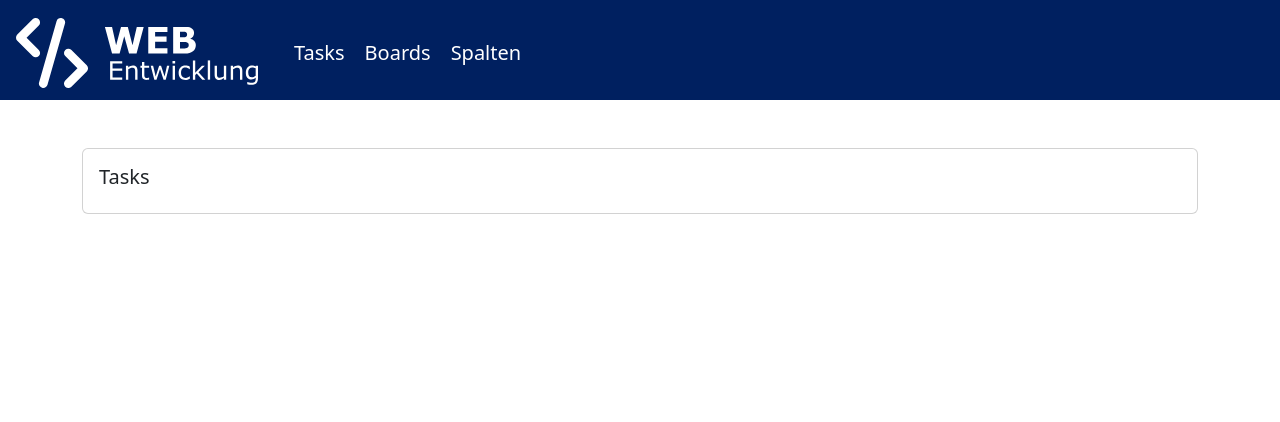
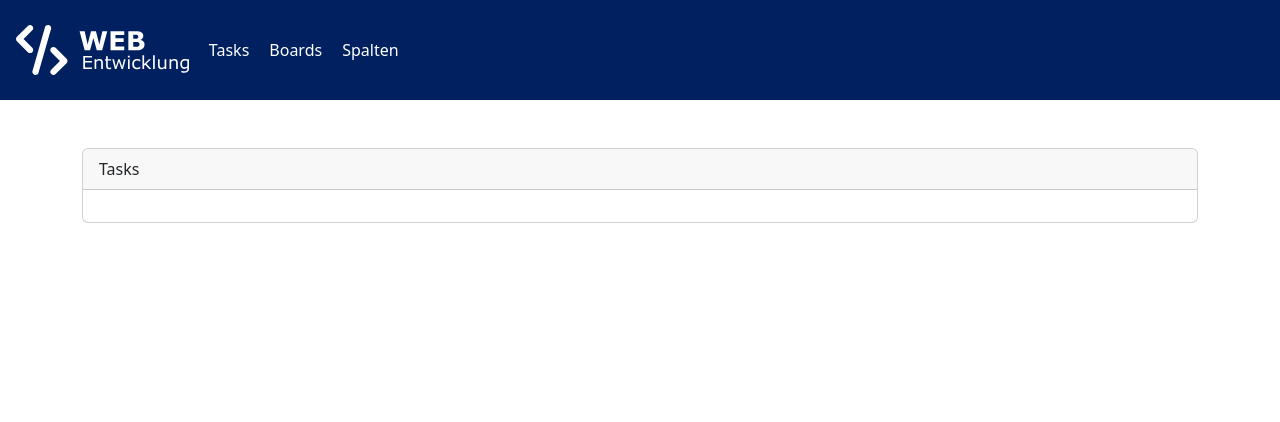
Before and after one commit to philipp-grommes/Team08, a CodeIgniter 4 app: the page made by app/Views/startseite.php in a window 1280 px wide. Shown: the top 422 px of the page. Run offline with PHP 8.4 and a stand-in for CodeIgniter, Linux system fonts and the light colour scheme; the template is opened without the code that fills it, so the values that code supplies are empty; some libraries are stand-ins or nearby versions.

Commit message:
Update Website 22.11. JG Anpassung der NavBar und des cards Elements in der startseite.php. Update der NavBar der tables.php. Anpassung in de CSS Datei.

```diff
--- a/app/Views/startseite.php
+++ b/app/Views/startseite.php
@@ -17,27 +17,27 @@
 
 <!-----------------------------Navigationsleiste Anfang----------------------------->
 <nav class="navbar navbar-bg px-3">
-    <div class="navbar-brand d-flex align-items-center">
-        <a href="<?= base_url() ?>" class="navbar-brand">
-            <img src="Images/07_-_WE-Logo.svg" alt="Logo" class="navbar_logo">
-        </a>
-        <a class = "navbar-items text-decoration-none" href="<?= base_url() ?>" >Tasks</a>
-        <a class = "navbar-items text-decoration-none" href="<?= base_url() ?>" >Boards</a>
-        <a class = "navbar-items text-decoration-none" href="<?= base_url('tables') ?>">Spalten</a>
+    <div class="d-flex align-items-center h-100">
+            <img class="navbar_logo" src="Images/07_-_WE-Logo.svg" alt="Logo">
+        <a class="navbar-items text-decoration-none" href="<?= base_url() ?>">Tasks</a>
+        <a class="navbar-items text-decoration-none" href="<?= base_url() ?>">Boards</a>
+        <a class="navbar-items text-decoration-none" href="<?= base_url('tables') ?>">Spalten</a>
     </div>
 </nav>
 <!-----------------------------Navigationsleiste Ende----------------------------->
 
 <div class="container mt-5" style="display: flex; align-items: center; justify-content: center">
-    <div class="card" style="width: 2200px;">
-        <div class="card-body">
-            <h5 class="card-title">Tasks</h5>
-        </div>
+<div class="card w-100">
+    <div class="card-header">
+        Tasks
+    </div>
+    <div class="card-body">
+    </div>
     </div>
 </div>
 
 <!-----------------------------Footer Anfang----------------------------->
-<footer class = "footer_class fixed-bottom">
+<footer class="footer_class mt-auto">
     <div class = "footer-content">
         <div  class="footer-element-left">©Web-Entwicklung Team 08 </div>
             <div class ="right-group">
--- a/public/css/style.css
+++ b/public/css/style.css
@@ -3,11 +3,14 @@
     height: 100px;
     display: flex;
     align-items: center;
+    width: auto;
 }
 
 .navbar_logo{
-    height: 70px;
+    height: 50px;
     width: auto;
+
+
 }
 
 .navbar-items{
```
Also changed, not shown: app/Views/tables.php (+6 -8 lines).
